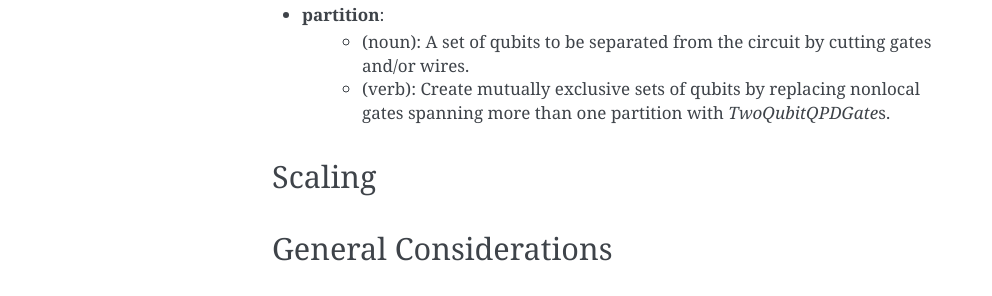
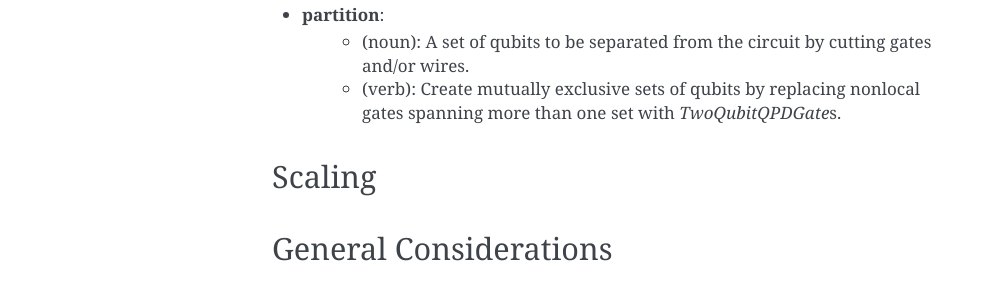
Before and after one commit to Qiskit/qiskit-addon-cutting, a Sphinx documentation site: the page built from docs/circuit_cutting/explanation/index.rst, in a window 1280 px wide. Shown: the part 804-1100 px from the top of the page, without its empty margins (148-1140 px from the left). Built offline with Sphinx 7.4.7, drawn with Linux system fonts in a browser that asks for light colours.

Commit message:
Update index.rst

```diff
--- a/docs/circuit_cutting/explanation/index.rst
+++ b/docs/circuit_cutting/explanation/index.rst
@@ -23,7 +23,7 @@
 * **subexperiments**: A term used to describe the unique circuit samples associated with a subcircuit. These are the circuits sent to the backend for execution.
 * **partition**:
     * (noun): A set of qubits to be separated from the circuit by cutting gates and/or wires.
-    * (verb): Create mutually exclusive sets of qubits by replacing nonlocal gates spanning more than one partition with `TwoQubitQPDGate`\ s.
+    * (verb): Create mutually exclusive sets of qubits by replacing nonlocal gates spanning more than one set with `TwoQubitQPDGate`\ s.
 
 Scaling
 -------
```
